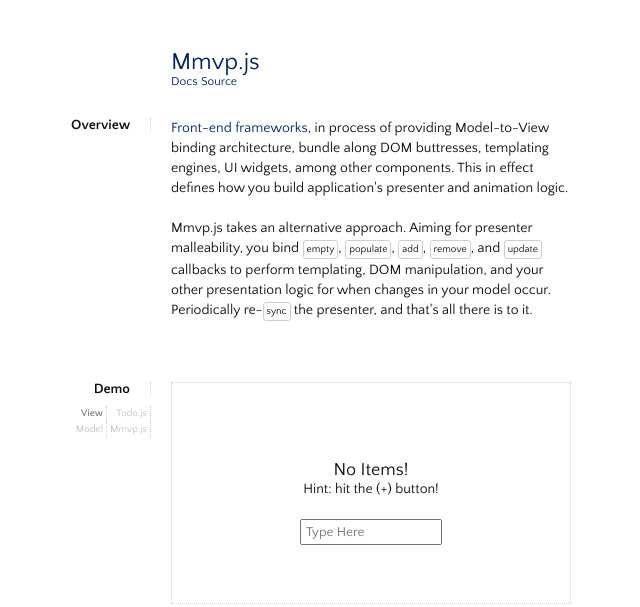
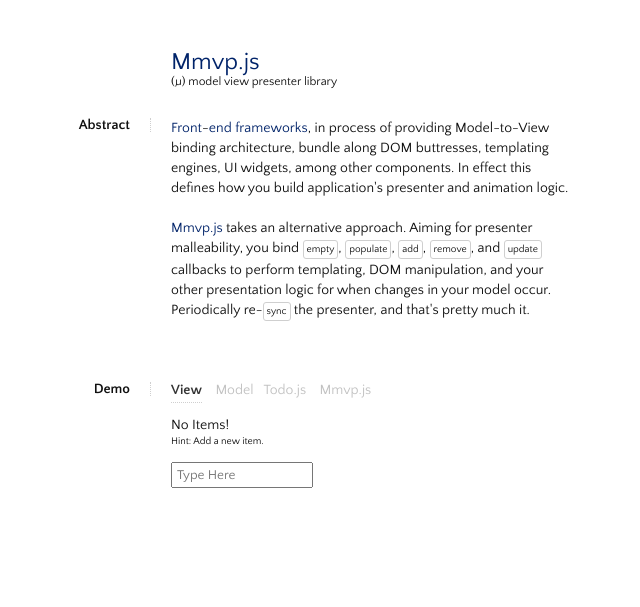
Before and after one commit to mil/Mmvp.js, a plain HTML site: page demo/index.html in a window 1280 px wide. Shown: the whole page, without its empty margins (269-909 px from the left). Drawn offline with Linux system fonts and the light colour scheme.

Commit message:
various changes to demo

```diff
--- a/demo/index.html
+++ b/demo/index.html
@@ -17,19 +17,19 @@
 </nav>
 <main>
   <h1>Mmvp.js</h1>
-  <a class='small' href="">Docs</a>
-  <a class='small' href="http://userbound.com/mil/mmvp.js">Source</a>
+  <span class='subline'>(&micro;) model view presenter library</span>
 
 <section id="overview">
   <div class='sidebar'>
-    <h2>Overview</h2>
+    <h2>Abstract</h2>
   </div>
-  <p><a href="#">Front</a>-<a href="#">end</a> <a href="#">frameworks</a>, in process of providing Model-to-View binding architecture, bundle along DOM buttresses, templating engines, UI widgets, among other components. This in effect defines <i>how</i> you build application's presenter and animation logic.</p>
-  <p>Mmvp.js takes an alternative approach. Aiming for presenter malleability, you bind <code>empty</code>, <code>populate</code>, <code>add</code>, <code>remove</code>, and <code>update</code> callbacks to perform templating, DOM manipulation, and your other presentation logic for when changes in your model occur. Periodically re-<code>sync</code> the presenter, and that's all there is to it.</p>
+  <p><a href="#">Front</a>-<a href="#">end</a> <a href="#">frameworks</a>, in process of providing Model-to-View binding architecture, bundle along DOM buttresses, templating engines, UI widgets, among other components. In effect this defines <i>how</i> you build application's presenter and animation logic.</p>
+  <p><a href="http://github.com/mil/mmvp.js">Mmvp.js</a> takes an alternative approach. Aiming for presenter malleability, you bind <code>empty</code>, <code>populate</code>, <code>add</code>, <code>remove</code>, and <code>update</code> callbacks to perform templating, DOM manipulation, and your other presentation logic for when changes in your model occur. Periodically re-<code>sync</code> the presenter, and that's pretty much it.</p>
 </section>
 <section id="demo">
   <div class='sidebar'>
     <h2>Demo</h2>
+  </div>
     <nav>
       <div class='app'>
         <h2 class='view active'>View</h2>
@@ -39,7 +39,8 @@
         <h2 class='source'>Mmvp.js</h2>
       </div>
     </nav>
-  </div>
+
+
 
   <section id='switcher'>
     <section class='view active'>
--- a/demo/js/presenter-example-code.js
+++ b/demo/js/presenter-example-code.js
@@ -50,7 +50,7 @@ presenter.set_action({
   empty : function() {
     $("#items-container").remove();
     $(presenter_dom_identifier).append(
-      "<div id='no-items'><h3>No Items!</h3><p>Hint: hit the (+) button!</p></div>"
+      "<div id='no-items'><h3>No Items!</h3><p>Hint: Add a new item.</p></div>"
     );
     $("#no-items").animate({opacity : 1 }, 300, 'ease-in');
   },
@@ -62,7 +62,7 @@ presenter.set_action({
     var checked = new_model_value == true ? "checked" : "";
     var new_div = $("<div><input type='checkbox' " + checked + "><span>" + new_model_value.text + "</span></div>");
     new_div.attr('id', new_model_key).prepend(
-      $("<button class='remove'>-</button>")
+      $("<button class='remove'>&#150;</button>")
     );
     $("#items-container").prepend(new_div);
     new_div.animate({ opacity: 1 }, 300, 'ease-in');
--- a/demo/style.css
+++ b/demo/style.css
@@ -75,6 +75,10 @@ h1 {
   font-weight: normal;
 }
 
+span.subline {
+  font-size: 12px;
+}
+
 h2 {
   font-size: 14px;
   font-weight: bold;
@@ -123,10 +127,7 @@ hr {
 }
 
 main section#demo nav {
-  margin-top: 10px;
-  margin-bottom: 10px;
   line-height: 16px;
-  clear: both;
 }
 main section#demo nav div {
   display: inline-block;
@@ -149,12 +150,15 @@ main section#demo nav div.app {
 }
 
 main section#demo nav h2 {
-  display: block;
-  padding: 0 3px;
+  display: inline-block;
+  padding: 0;
+  padding-bottom: 4px;
+  margin-right: 10px;
   color: #c1c1c1;
   font-weight: normal;
   cursor: pointer;
   width: auto;
+  border: none;
 }
 main section#demo nav h2:first-child {
   padding-left: 0;
@@ -164,12 +168,12 @@ main section#demo nav.src h2:last-child {
 }
 main section#demo nav h2.active {
   font-weight: bold;
-  color: #888888;
+  color: #333;
+  border-bottom: 1px dotted #cfcfcf;
 }
 
 section#switcher {
-  padding: 10px;
-  border: 1px dotted #cfcfcf;
+  margin: 15px 0;
   display: table;
   width: 100%;
 
@@ -183,24 +187,45 @@ section#switcher section {
 section#switcher section.active {
   display: table-cell;
   vertical-align: middle;
-  height: 200px;
 }
 section#switcher #buttons {
 }
 
 /* Application View */
 section#switcher section.view {
-  text-align: center;
+  text-align: left;
+  margin: 0;
 }
 section#switcher section.view input[type='text'] {
   font-family: Quattrocento Sans;
   padding: 4px;
+  margin: 0;
 }
+
+section#switcher section.view #viewpen div {
+  vertical-align: baseline;
+  margin: 10px 0;
+  margin-top: 0;
+}
+section#switcher section.view #viewpen div button,  section#switcher section.view #viewpen div input, section#switcher section.view #viewpen div span
+{
+  vertical-align: middle;
+}
+section#switcher section.view #viewpen div span  {
+  border-left: 1px dotted #cfcfcf;
+  padding-left: 10px;
+  margin-left: 10px;
+}
+
+section#switcher section.view input[type='checkbox'] {
+  margin: 0;
+}
+
 section#switcher section.view #viewpen {
   font-size: 14px;
 }
 section#switcher section.view #viewpen #items-container {
-  padding: 20px;
+  padding: 20px 0;
 }
 section#switcher section.view #viewpen #items-container div {
   opacity: 0;
@@ -215,16 +240,29 @@ section#switcher section.view #viewpen #items-container div button {
   padding: 0;
   background: none;
   border: none;
-
+  float: right;
+  font-size: 9px;
+  border: 1px solid #cfcfcf;
+  border-radius: 3px;
+  padding: 3px 7px;
+  color: #cfcfcf;
 }
+section#switcher section.view #viewpen #items-container div button:hover {
+  cursor: pointer;
+  background: #f9f9f9;
+}
+  margin: 0;
 
 section#switcher section.view #no-items {
   opacity: 0;
-  padding: 20px;
+  padding: 20px 0;
 }
-section#switcher section.view #viewpen p { margin: 0; }
+section#switcher section.view #viewpen p {
+  font-size: 10px;
+  margin: 0;
+}
 section#switcher section.view #viewpen h3 {
-  font-size: 18px;
+  font-size: 14px;
 }
 
 section#switcher section pre {
```
